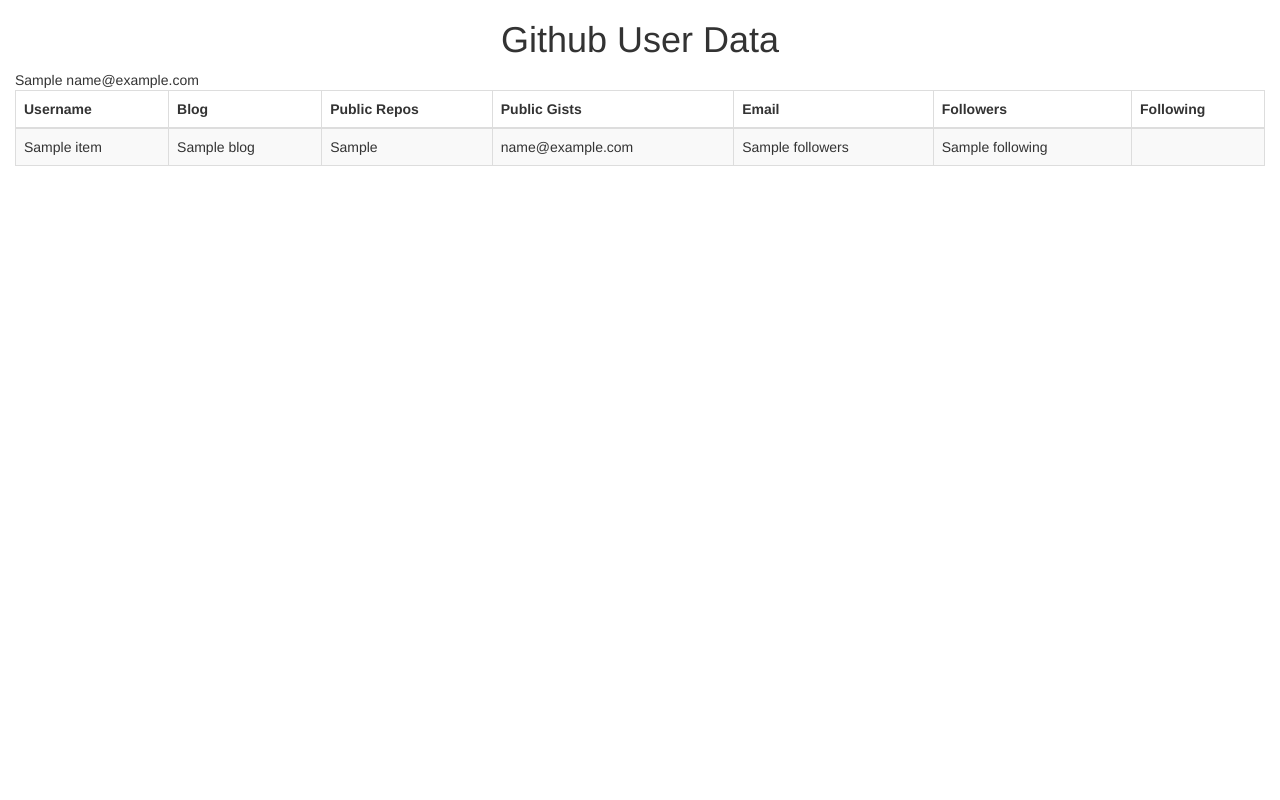
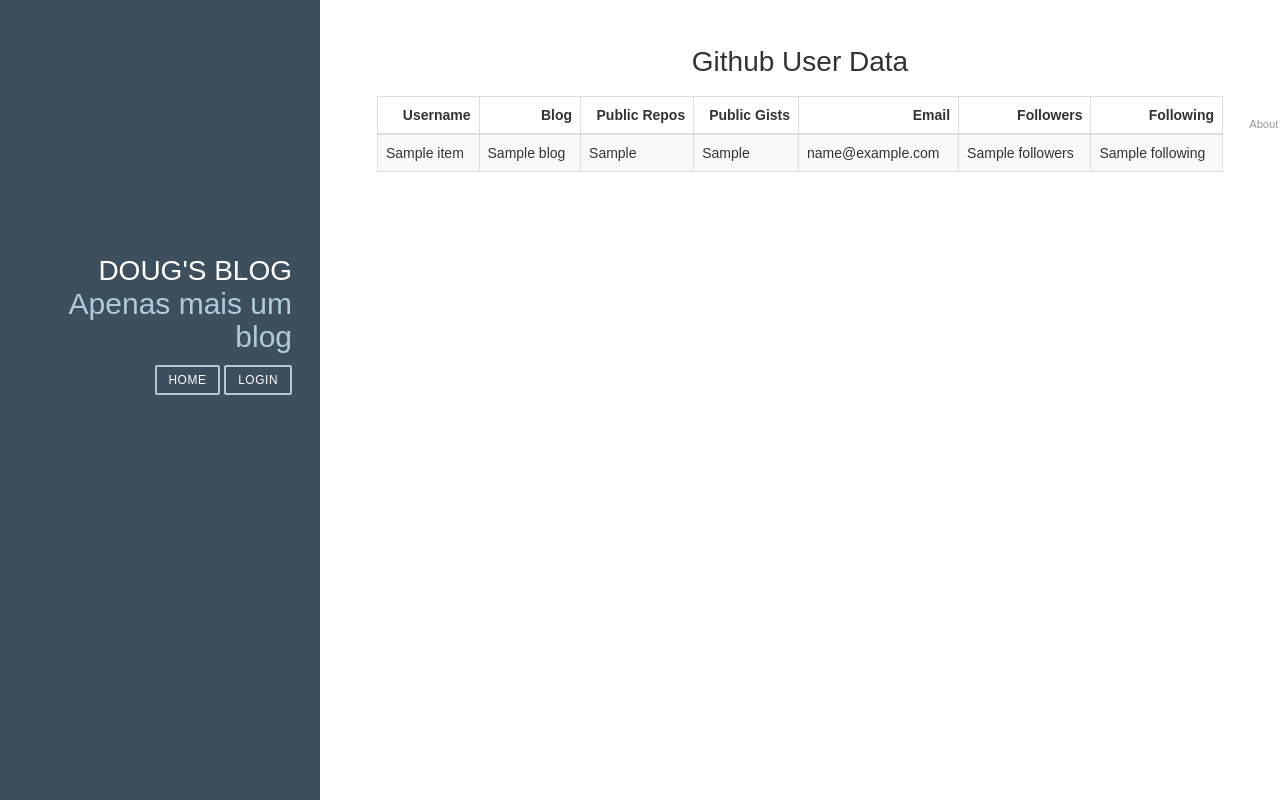
Before and after one commit to MakoReactor/myfirstblog, a Django app: page /gitdados/ in a window 1280 px wide; the page is wider, and only the part inside the window is pictured. Run offline with Django 3.2, Linux system fonts and the light colour scheme; tables that the repository leaves empty hold one stand-in row (values such as "Sample post"); a database or web service that is not in the repository returns one stand-in record (values such as "Sample title"); data that the repository does not hold is empty; some libraries are stand-ins or nearby versions.

Commit message:
adicionando outro app

```diff
--- a/gitdados/templates/gitdados/profile.html
+++ b/gitdados/templates/gitdados/profile.html
@@ -1,3 +1,4 @@
+{% extends 'blog/base2.html' %}
 <!DOCTYPE html>
 <html>
 <head><meta charset="utf-8">
@@ -8,9 +9,10 @@
     <title>Git Data</title>
 </head>
 <body>
-
+{% block content %}
 <h1 class="text-center"> Github User Data </h1>
-    <div class="col-lg-12"> <div class="table-responsive">
+    <div class="col-lg-12">
+        <div class="table-responsive">
             <table class="table table-bordered table-hover table-striped tablesorter">
                 <thead>
                     <tr>
@@ -27,26 +29,18 @@
                 <tbody>
                     <tr>
                         <td>{{ req.name }}</td>
-                    <td>{{ req.blog }}  </td
+                        <td>{{ req.blog }}  </td>
                         <td>{{ req.public_repos }}</td>
                         <td>{{ req.public_gists }}</td>
                         <td>{{ req.email }}</td>
                         <td>{{ req.followers }}</td>
                         <td>{{ req.following }}</td>
-                    <td></td>
-                    {{ req.email }}
 
                     </tr>
-
                 </tbody>
-
-
-
-
-
-
-
-
-
+            </table>
+        </div>
+    </div>
+{% endblock %}
 </body>
 </html>
```
Lines whose indentation alone changed are shown as unchanged.
